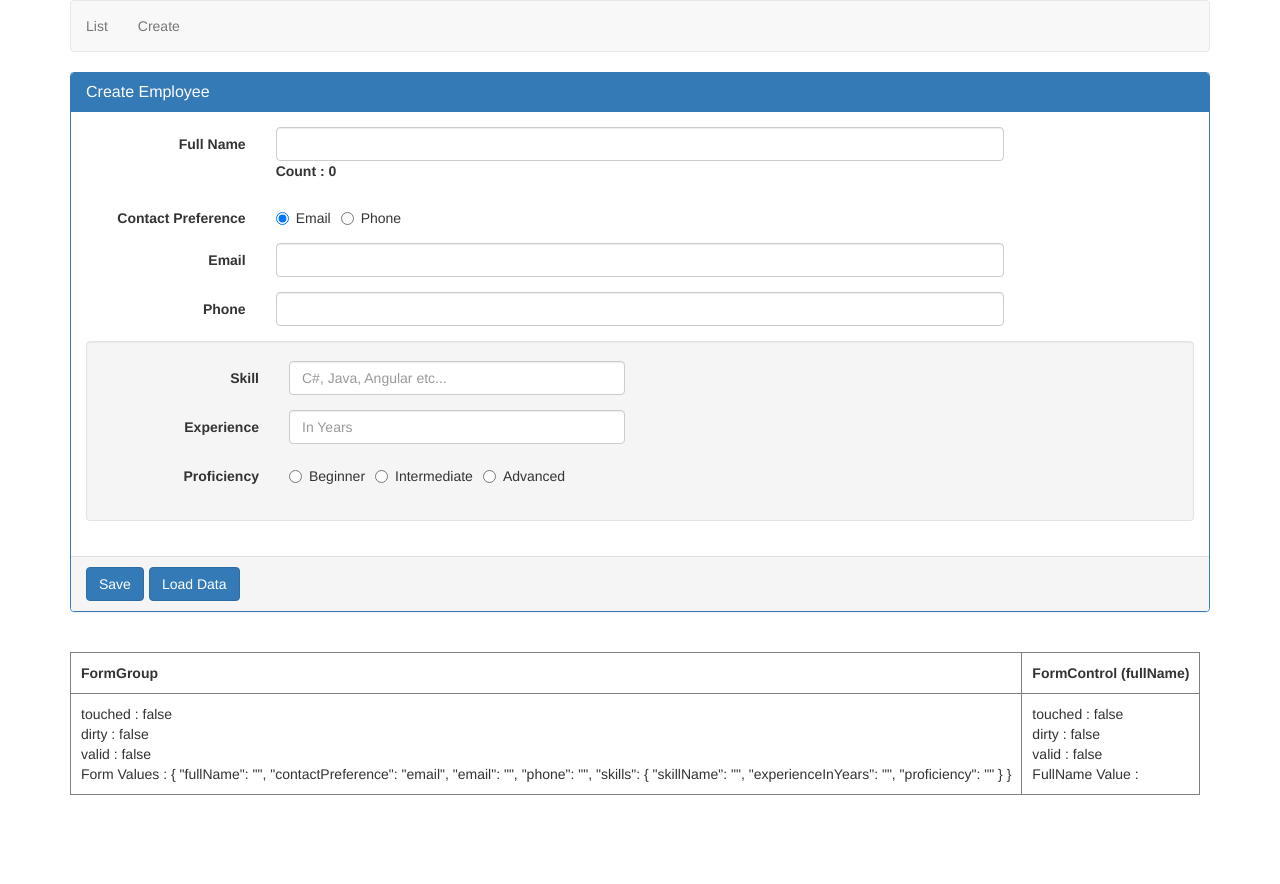
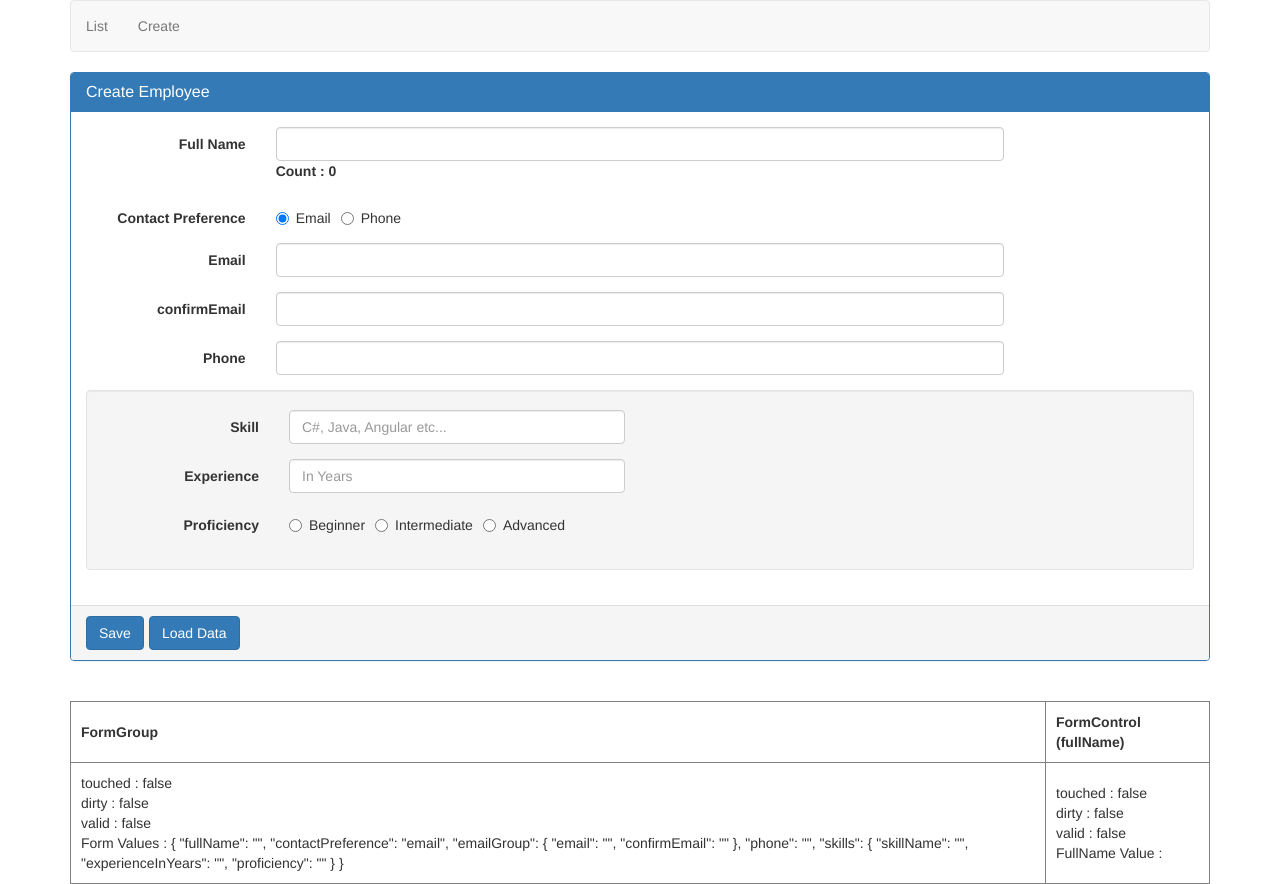
Before and after one commit to varathansp/Angular6, an Angular app in the folder Angular6/: page /create in a window 1280 px wide. Before the commit the page ends 800 px from the top, so only its background shows below. Built offline with nearby package versions, Linux system fonts and the light colour scheme.

Commit message:
cross field validation implemented

```diff
--- a/Angular6/src/app/employee/create-employee.component.html
+++ b/Angular6/src/app/employee/create-employee.component.html
@@ -28,6 +28,7 @@
 
         </div>
       </div>
+      <div formGroupName="emailGroup">
       <div class="form-group" [ngClass]="{'has-error': formErrors.email}">
         <label class="col-sm-2 control-label" for="email">Email</label>
         <div class="col-sm-8">
@@ -37,6 +38,16 @@
           </span>
         </div>
       </div>
+      <div class="form-group" [ngClass]="{'has-error': formErrors.confirmEmail || formErrors.emailGroup}">
+        <label class="col-sm-2 control-label" for="confirmEmail">confirmEmail</label>
+        <div class="col-sm-8">
+          <input id="confirmEmail" type="text" class="form-control" formControlName="confirmEmail" (blur)="logValidationError()">
+          <span class="help-block" *ngIf="formErrors.confirmEmail || formErrors.emailGroup">
+            {{formErrors.confirmEmail }}{{formErrors.emailGroup}}
+          </span>
+        </div>
+      </div>
+    </div>
       <div class="form-group" [ngClass]="{'has-error': formErrors.phone}">
         <label class="col-sm-2 control-label" for="phone">Phone</label>
         <div class="col-sm-8">
--- a/Angular6/src/app/employee/create-employee.component.ts
+++ b/Angular6/src/app/employee/create-employee.component.ts
@@ -20,6 +20,12 @@ export class CreateEmployeeComponent implements OnInit {
       'required': 'Email is required.',
       'emailDomain': 'Email domain should be gmail.com'
     },
+    'confirmEmail': {
+      'required': 'confirmEmail is required.'
+    },
+    'emailGroup': {
+      'emailMisMatch': 'email and confirmEmail do not match.'
+    },
     'phone': {
       'required': 'Phone is required.',
     },
@@ -37,6 +43,8 @@ export class CreateEmployeeComponent implements OnInit {
   formErrors = {
     'fullName': '',
     'email': '',
+    'confirmEmail': '',
+    'emailGroup':'',
     'phone': '',
     'skillName': '',
     'experienceInYears': '',
@@ -58,7 +66,11 @@ export class CreateEmployeeComponent implements OnInit {
     this.employeeForm = this.fb.group({
       fullName: ['', [Validators.required, Validators.minLength(4), Validators.maxLength(15)]],
       contactPreference: ['email'],
-      email: ['', [Validators.required, CustomValidators.emailDomainPara('yahoo.com')]],
+      emailGroup: this.fb.group({
+        email: ['', [Validators.required, CustomValidators.emailDomainPara('gmail.com')]],
+        confirmEmail: ['', Validators.required]
+      },{validator:matchEmail}),
+
       phone: [''],
       skills: this.fb.group({
         skillName: ['', Validators.required],
@@ -96,11 +108,8 @@ export class CreateEmployeeComponent implements OnInit {
   logValidationError(group: FormGroup = this.employeeForm): void {
     Object.keys(group.controls).forEach((key: string) => {
       const abstractControl = group.get(key);
-      if (abstractControl instanceof FormGroup) {
-        this.logValidationError(abstractControl);
-      }
-      else {
-        this.formErrors[key] = "";
+
+      this.formErrors[key] = "";
         if (abstractControl && !abstractControl.valid &&
           (abstractControl.touched || abstractControl.dirty)) {
           const messages = this.validationMessages[key];
@@ -110,7 +119,11 @@ export class CreateEmployeeComponent implements OnInit {
             }
           }
         }
+
+      if (abstractControl instanceof FormGroup) {
+        this.logValidationError(abstractControl);
       }
+
     });
   }
   onContactPrefereceChange(selectedValue: string): void {
@@ -158,3 +171,14 @@ function emailDomain(control: AbstractControl): { [key: string]: any } | null {
   }
 
 }
+
+function matchEmail(group: FormGroup): { [key: string]: any } | null {
+  const emailControl = group.get('email');
+  const confirmEmilControl = group.get('confirmEmail');
+  if (emailControl.value === confirmEmilControl.value || confirmEmilControl.pristine || confirmEmilControl.value=='' ) {
+    return null;
+  }
+  else {
+    return { 'emailMisMatch': true };
+  }
+}
```
